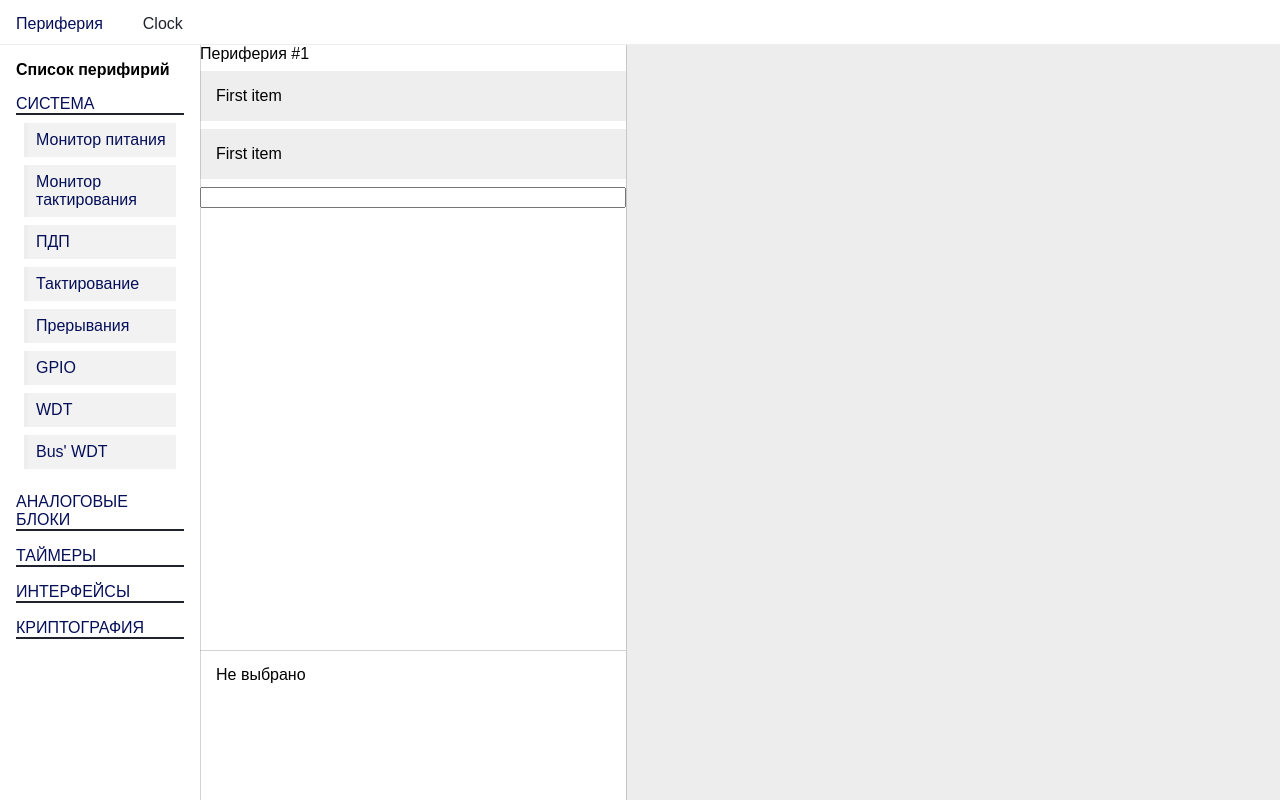
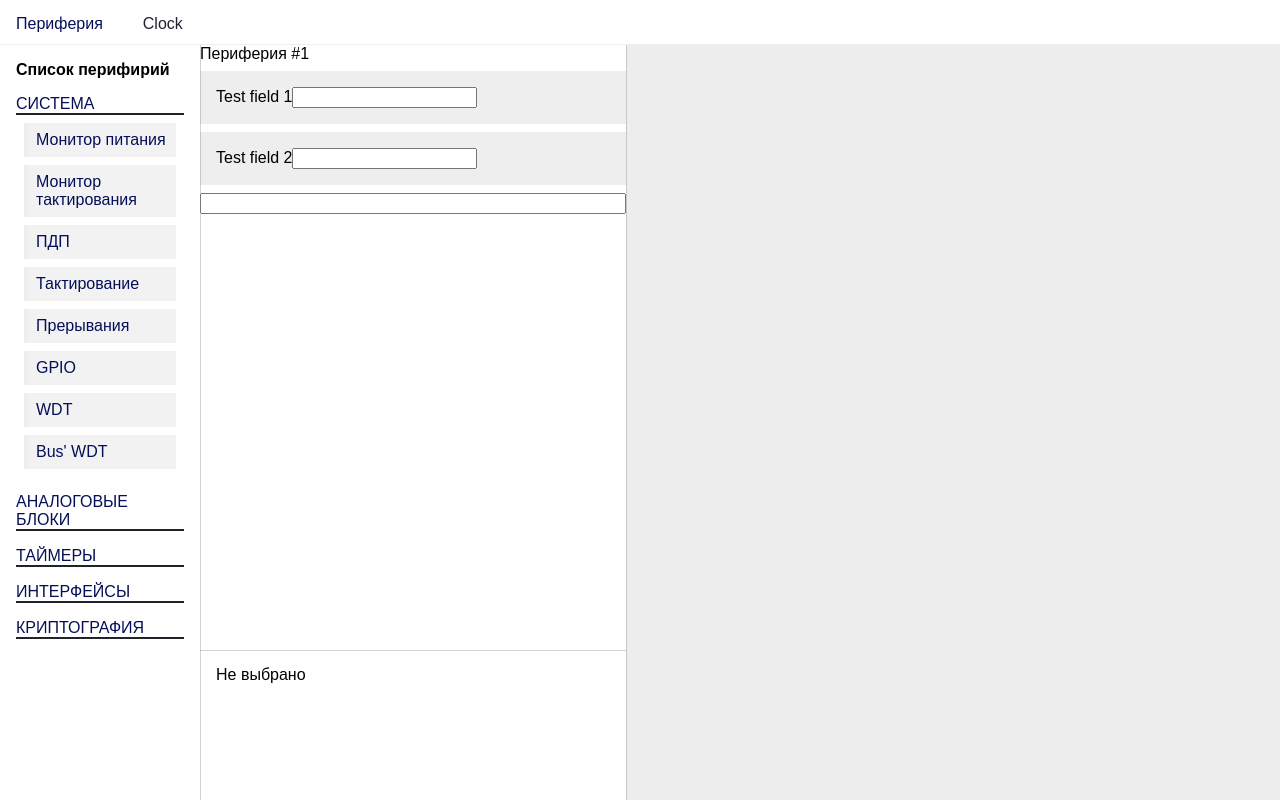
Before and after one commit to iamcsharper/react-configurator, a React (Vite) app: page /1 in a window 1280 px wide. Built offline with nearby package versions, Linux system fonts and the light colour scheme.

Commit message:
rework DetailedItemWrapper

```diff
--- a/src/components/TestTrigger.tsx
+++ b/src/components/DetailedItemWrapper.tsx
@@ -1,15 +1,18 @@
 import { useDetails } from "@context/details";
 import { colors } from "@scripts/colors";
 import { scale } from "@scripts/helpers";
+import { ReactNode } from "react";
 
-export const TestTrigger = ({
+export const DetailedItemWrapper = ({
   id,
   title,
   description,
+  children,
 }: {
   id: string;
   title: string;
   description: string;
+  children: ReactNode | ReactNode[];
 }) => {
   const { currentData, setCurrentData } = useDetails();
   const isActive = currentData?.id === id;
@@ -38,7 +41,7 @@ export const TestTrigger = ({
         },
       }}
     >
-      First item
+      {children}
     </div>
   );
 };
--- a/src/views/[Periphery].tsx
+++ b/src/views/[Periphery].tsx
@@ -1,4 +1,4 @@
-import { TestTrigger } from "@components/TestTrigger";
+import { DetailedItemWrapper } from "@components/DetailedItemWrapper";
 import { DetailsProvider, useDetails } from "@context/details";
 import { scale } from "@scripts/helpers";
 import { Allotment } from "allotment";
@@ -43,8 +43,22 @@ const Settings = ({ id }: { id?: string }) => {
       }}
     >
       Периферия #{id}
-      <TestTrigger id="0" title="Tets 1" description="Test 2 description" />
-      <TestTrigger id="1" title="Test 2" description="Test 2 description" />
+      <DetailedItemWrapper
+        id="0"
+        title="Tets 1"
+        description="Test 1 description"
+      >
+        <label>Test field 1</label>
+        <input />
+      </DetailedItemWrapper>
+      <DetailedItemWrapper
+        id="1"
+        title="Test 2"
+        description="Test 2 description"
+      >
+        <label>Test field 2</label>
+        <input />
+      </DetailedItemWrapper>
       <input />
     </div>
   );
--- a/vite.config.ts
+++ b/vite.config.ts
@@ -4,6 +4,7 @@ import tsconfigPaths from "vite-tsconfig-paths";
 import svgr from "vite-plugin-svgr";
 
 const base = "https://iamcsharper.github.io/react-configurator/dist/";
+// const base = '';
 
 // https://vitejs.dev/config/
 export default defineConfig({
```
Also changed, not shown: 3 other files (tests, documents, lock files or other folders).
